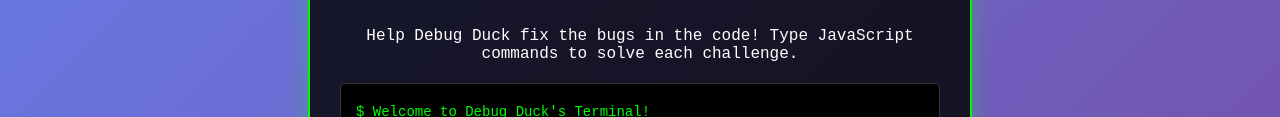
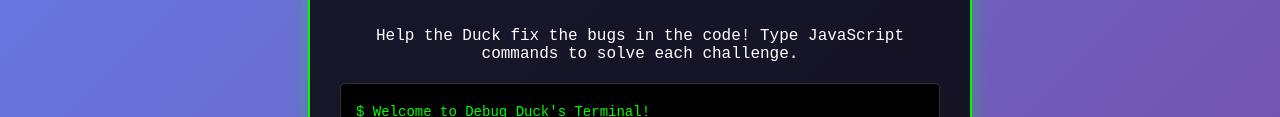
Before and after one commit to JohnTountas/Debug_Duck_Adventure, a plain HTML site: page index.html in a window 1280 px wide. Shown: the part 297-414 px from the top of the page. Drawn offline with Linux system fonts and the light colour scheme.

Commit message:
Update index.html

```diff
--- a/index.html
+++ b/index.html
@@ -12,7 +12,7 @@
       <h1>🦆 Duck the Bug 🦆</h1>
       <div class="duck" id="duck">🦆</div>
       <p>
-        Help Debug Duck fix the bugs in the code! Type JavaScript commands to
+        Help the Duck fix the bugs in the code! Type JavaScript commands to
         solve each challenge.
       </p>
 
```
